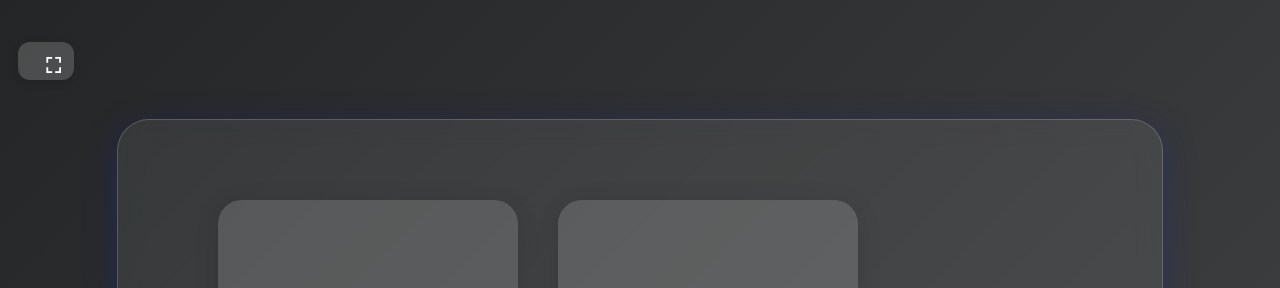
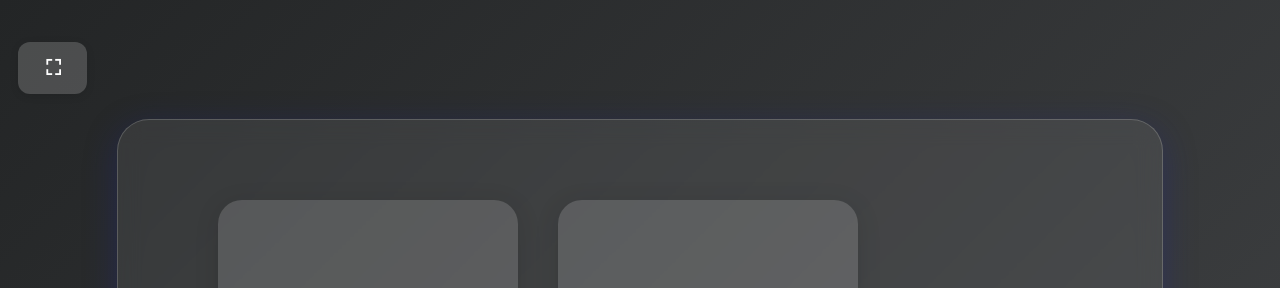
Before and after one commit to Blad-of-despair/clockie, a plain HTML site: page index.html in a window 1280 px wide. Shown: the top 288 px of the page. Drawn offline with Linux system fonts and the light colour scheme.

Commit message:
Update style.css

```diff
--- a/style.css
+++ b/style.css
@@ -253,8 +253,8 @@ h1 {
     position: fixed;
     top: 18px;
     left: 18px;
-    width: 38px;
-    height: 38px;
+    width: 69px;
+    height: 52px;
     background: rgba(255,255,255,0.18);
     color: #fff;
     border: none;
```
